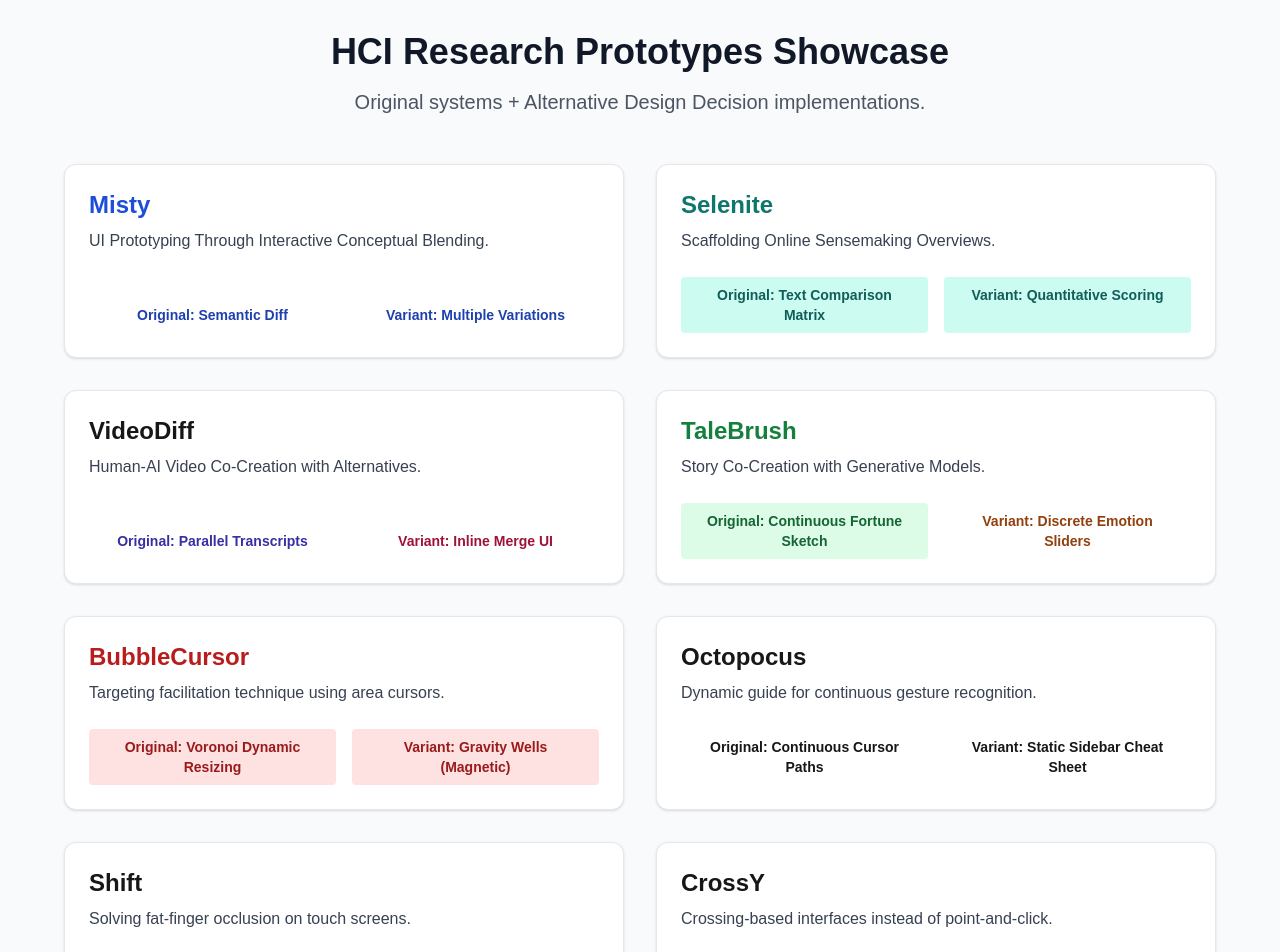
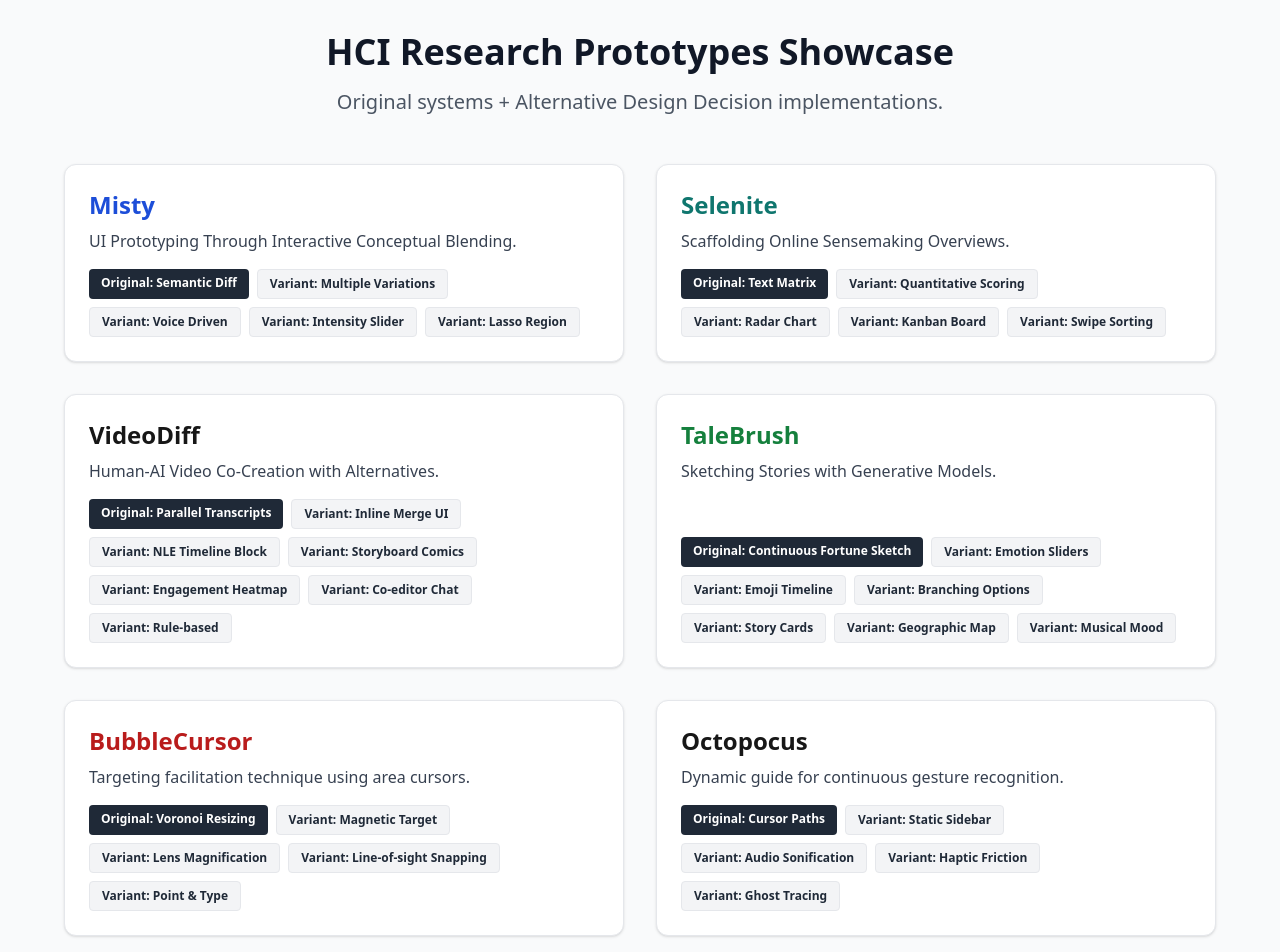
Before and after one commit to naishagarwal/re-vibing, a Next.js app: page / in a window 1280 px wide. Shown: the top 952 px of the page. Built offline with nearby package versions, Linux system fonts and the light colour scheme.

Commit message:
Update homepage to properly display all variants

```diff
--- a/src/app/page.tsx
+++ b/src/app/page.tsx
@@ -2,19 +2,277 @@ import Link from 'next/link';
 
 export default function Home() {
   const systems = [
-    { id: 'misty', name: 'Misty', desc: 'UI Prototyping Through Interactive Conceptual Blending.', c1: 'blue', o: 'Semantic Diff', vId: 'misty-variants', v: 'Multiple Variations', c2: 'blue' },
-    { id: 'selenite', name: 'Selenite', desc: 'Scaffolding Online Sensemaking Overviews.', c1: 'teal', o: 'Text Comparison Matrix', vId: 'selenite-scoring', v: 'Quantitative Scoring', c2: 'teal' },
-    { id: 'videodiff', name: 'VideoDiff', desc: 'Human-AI Video Co-Creation with Alternatives.', c1: 'indigo', o: 'Parallel Transcripts', vId: 'videodiff-merge', v: 'Inline Merge UI', c2: 'rose' },
-    { id: 'talebrush', name: 'TaleBrush', desc: 'Story Co-Creation with Generative Models.', c1: 'green', o: 'Continuous Fortune Sketch', vId: 'talebrush-sliders', v: 'Discrete Emotion Sliders', c2: 'amber' },
-    { id: 'bubblecursor', name: 'BubbleCursor', desc: 'Targeting facilitation technique using area cursors.', c1: 'red', o: 'Voronoi Dynamic Resizing', vId: 'bubblecursor-magnetic', v: 'Gravity Wells (Magnetic)', c2: 'red' },
-    { id: 'octopocus', name: 'Octopocus', desc: 'Dynamic guide for continuous gesture recognition.', c1: 'sky', o: 'Continuous Cursor Paths', vId: 'octopocus-cheatsheet', v: 'Static Sidebar Cheat Sheet', c2: 'sky' },
-    { id: 'shift', name: 'Shift', desc: 'Solving fat-finger occlusion on touch screens.', c1: 'emerald', o: 'Shifted Callout Window', vId: 'shift-offset', v: 'Offset Virtual Cursor', c2: 'emerald' },
-    { id: 'crossy', name: 'CrossY', desc: 'Crossing-based interfaces instead of point-and-click.', c1: 'orange', o: 'Line Segment Crossing', vId: 'crossy-dwell', v: 'Dwell-Time Selection', c2: 'orange' },
-    { id: 'wedge', name: 'Wedge', desc: 'Visualizing off-screen targets.', c1: 'yellow', o: 'Screen-Edge Isosceles Triangles', vId: 'wedge-halo', v: 'Halo (Circle Arcs)', c2: 'yellow' }
-  ];
-
+  {
+    "id": "misty",
+    "name": "Misty",
+    "desc": "UI Prototyping Through Interactive Conceptual Blending.",
+    "c1": "blue",
+    "v": [
+      {
+        "path": "misty",
+        "name": "Semantic Diff"
+      },
+      {
+        "path": "misty-variants",
+        "name": "Multiple Variations"
+      },
+      {
+        "path": "misty-voice",
+        "name": "Voice Driven"
+      },
+      {
+        "path": "misty-slider",
+        "name": "Intensity Slider"
+      },
+      {
+        "path": "misty-lasso",
+        "name": "Lasso Region"
+      }
+    ]
+  },
+  {
+    "id": "selenite",
+    "name": "Selenite",
+    "desc": "Scaffolding Online Sensemaking Overviews.",
+    "c1": "teal",
+    "v": [
+      {
+        "path": "selenite",
+        "name": "Text Matrix"
+      },
+      {
+        "path": "selenite-scoring",
+        "name": "Quantitative Scoring"
+      },
+      {
+        "path": "selenite-radar",
+        "name": "Radar Chart"
+      },
+      {
+        "path": "selenite-kanban",
+        "name": "Kanban Board"
+      },
+      {
+        "path": "selenite-swipe",
+        "name": "Swipe Sorting"
+      }
+    ]
+  },
+  {
+    "id": "videodiff",
+    "name": "VideoDiff",
+    "desc": "Human-AI Video Co-Creation with Alternatives.",
+    "c1": "indigo",
+    "v": [
+      {
+        "path": "videodiff",
+        "name": "Parallel Transcripts"
+      },
+      {
+        "path": "videodiff-merge",
+        "name": "Inline Merge UI"
+      },
+      {
+        "path": "videodiff-timeline",
+        "name": "NLE Timeline Block"
+      },
+      {
+        "path": "videodiff-storyboard",
+        "name": "Storyboard Comics"
+      },
+      {
+        "path": "videodiff-heatmap",
+        "name": "Engagement Heatmap"
+      },
+      {
+        "path": "videodiff-chat",
+        "name": "Co-editor Chat"
+      },
+      {
+        "path": "videodiff-rules",
+        "name": "Rule-based"
+      }
+    ]
+  },
+  {
+    "id": "talebrush",
+    "name": "TaleBrush",
+    "desc": "Sketching Stories with Generative Models.",
+    "c1": "green",
+    "v": [
+      {
+        "path": "talebrush",
+        "name": "Continuous Fortune Sketch"
+      },
+      {
+        "path": "talebrush-sliders",
+        "name": "Emotion Sliders"
+      },
+      {
+        "path": "talebrush-emoji",
+        "name": "Emoji Timeline"
+      },
+      {
+        "path": "talebrush-branching",
+        "name": "Branching Options"
+      },
+      {
+        "path": "talebrush-cards",
+        "name": "Story Cards"
+      },
+      {
+        "path": "talebrush-map",
+        "name": "Geographic Map"
+      },
+      {
+        "path": "talebrush-audio",
+        "name": "Musical Mood"
+      }
+    ]
+  },
+  {
+    "id": "bubblecursor",
+    "name": "BubbleCursor",
+    "desc": "Targeting facilitation technique using area cursors.",
+    "c1": "red",
+    "v": [
+      {
+        "path": "bubblecursor",
+        "name": "Voronoi Resizing"
+      },
+      {
+        "path": "bubblecursor-magnetic",
+        "name": "Magnetic Target"
+      },
+      {
+        "path": "bubblecursor-zoom",
+        "name": "Lens Magnification"
+      },
+      {
+        "path": "bubblecursor-snapping",
+        "name": "Line-of-sight Snapping"
+      },
+      {
+        "path": "bubblecursor-keyboard",
+        "name": "Point & Type"
+      }
+    ]
+  },
+  {
+    "id": "octopocus",
+    "name": "Octopocus",
+    "desc": "Dynamic guide for continuous gesture recognition.",
+    "c1": "sky",
+    "v": [
+      {
+        "path": "octopocus",
+        "name": "Cursor Paths"
+      },
+      {
+        "path": "octopocus-cheatsheet",
+        "name": "Static Sidebar"
+      },
+      {
+        "path": "octopocus-audio",
+        "name": "Audio Sonification"
+      },
+      {
+        "path": "octopocus-haptic",
+        "name": "Haptic Friction"
+      },
+      {
+        "path": "octopocus-ghost",
+        "name": "Ghost Tracing"
+      }
+    ]
+  },
+  {
+    "id": "shift",
+    "name": "Shift",
+    "desc": "Solving fat-finger occlusion on touch screens.",
+    "c1": "emerald",
+    "v": [
+      {
+        "path": "shift",
+        "name": "Callout Window"
+      },
+      {
+        "path": "shift-offset",
+        "name": "Offset Virtual Cursor"
+      },
+      {
+        "path": "shift-fisheye",
+        "name": "Fisheye Distortion"
+      },
+      {
+        "path": "shift-transparent",
+        "name": "Transparent Finger"
+      },
+      {
+        "path": "shift-peel",
+        "name": "Page Peel"
+      }
+    ]
+  },
+  {
+    "id": "crossy",
+    "name": "CrossY",
+    "desc": "Crossing-based interfaces instead of point-and-click.",
+    "c1": "orange",
+    "v": [
+      {
+        "path": "crossy",
+        "name": "Line Crossing"
+      },
+      {
+        "path": "crossy-dwell",
+        "name": "Dwell Selection"
+      },
+      {
+        "path": "crossy-pinch",
+        "name": "Pinch-to-Select"
+      },
+      {
+        "path": "crossy-dial",
+        "name": "Radial Dial"
+      },
+      {
+        "path": "crossy-scratch",
+        "name": "Scratch-off"
+      }
+    ]
+  },
+  {
+    "id": "wedge",
+    "name": "Wedge",
+    "desc": "Visualizing off-screen targets.",
+    "c1": "yellow",
+    "v": [
+      {
+        "path": "wedge",
+        "name": "Isosceles Triangles"
+      },
+      {
+        "path": "wedge-halo",
+        "name": "Halo Arcs"
+      },
+      {
+        "path": "wedge-radar",
+        "name": "Mini-map Radar"
+      },
+      {
+        "path": "wedge-glow",
+        "name": "Edge Glow"
+      },
+      {
+        "path": "wedge-arrows",
+        "name": "3D Arrows"
+      }
+    ]
+  }
+];
   return (
-    <div className="min-h-screen bg-gray-50 p-8">
+    <div className="min-h-screen bg-gray-50 p-8 font-sans">
       <div className="max-w-6xl mx-auto">
         <header className="mb-12 text-center">
           <h1 className="text-4xl font-extrabold text-gray-900 mb-4">HCI Research Prototypes Showcase</h1>
@@ -24,10 +282,13 @@ export default function Home() {
           {systems.map(s => (
             <div key={s.id} className="bg-white rounded-xl shadow border p-6 flex flex-col">
               <h2 className={`text-2xl font-bold text-${s.c1}-700 mb-2`}>{s.name}</h2>
-              <p className="text-gray-700 mb-6 flex-1">{s.desc}</p>
-              <div className="flex gap-4">
-                <Link href={`/${s.id}`} className={`bg-${s.c1}-100 text-${s.c1}-800 px-4 py-2 rounded text-sm hover:bg-${s.c1}-200 flex-1 text-center font-bold`}>Original: {s.o}</Link>
-                <Link href={`/${s.vId}`} className={`bg-${s.c2}-100 text-${s.c2}-800 px-4 py-2 rounded text-sm hover:bg-${s.c2}-200 flex-1 text-center font-bold`}>Variant: {s.v}</Link>
+              <p className="text-gray-700 mb-4 flex-1">{s.desc}</p>
+              <div className="flex flex-wrap gap-2">
+                {s.v.map((v, i) => (
+                   <Link key={v.path} href={`/${v.path}`} className={`${i===0 ? 'bg-gray-800 text-white hover:bg-gray-900' : 'bg-gray-100 text-gray-800 border hover:bg-gray-200'} px-3 py-1.5 rounded text-xs font-bold transition-all`}>
+                     {i===0 ? 'Original: ' : 'Variant: '}{v.name}
+                   </Link>
+                ))}
               </div>
             </div>
           ))}
```
